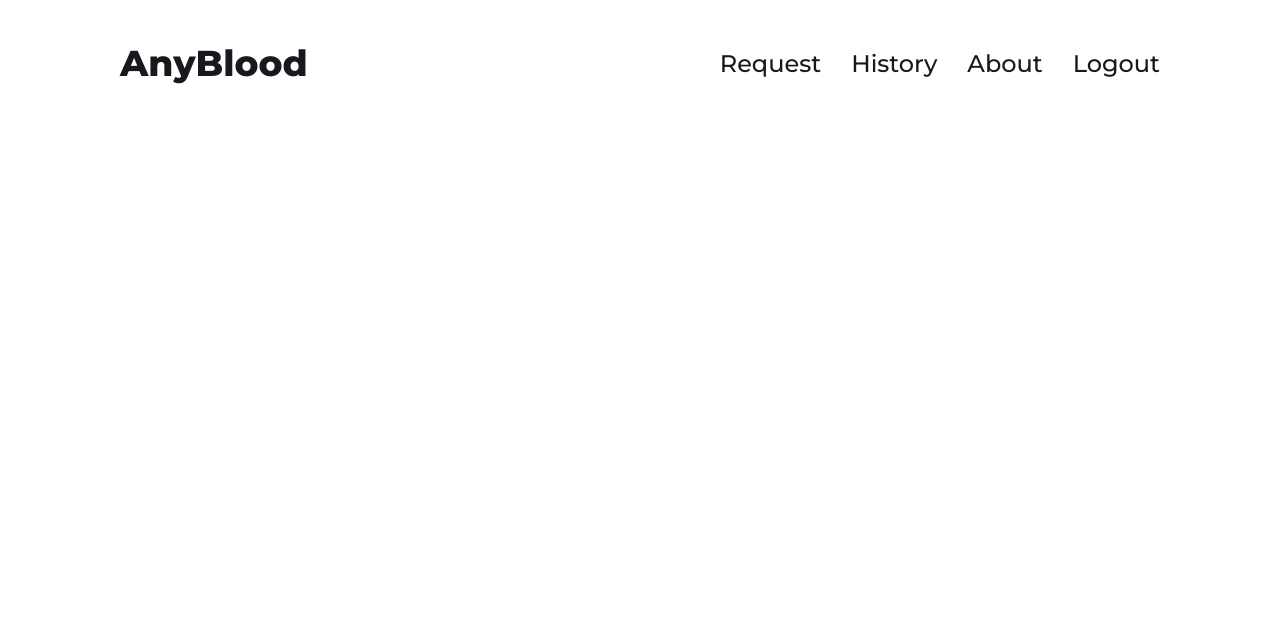
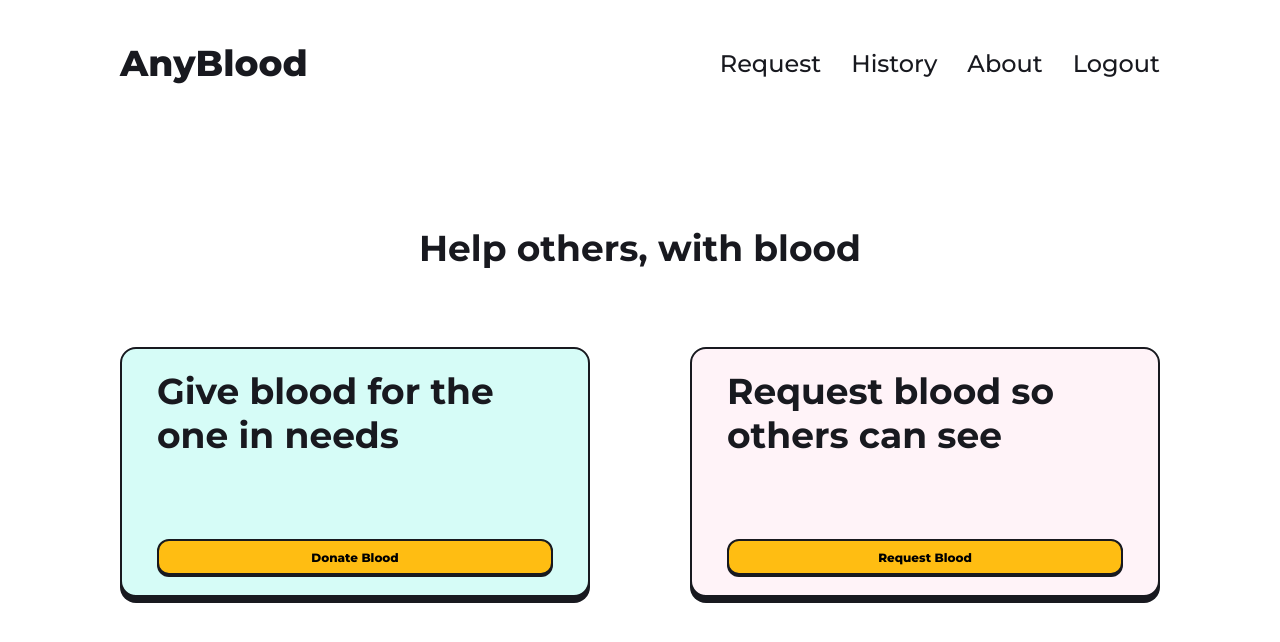
Before and after one commit to samudraarq/anyblood, a Next.js app: page / in a window 1280 px wide. Shown: the top 642 px of the page. Built offline with nearby package versions, Linux system fonts and the light colour scheme.

Commit message:
homepage cards

```diff
--- /dev/null
+++ b/components/Main/Main.module.css
@@ -0,0 +1,21 @@
+.main {
+  height: 70rem;
+  width: 100%;
+  margin-top: 10rem;
+  display: flex;
+  flex-direction: column;
+
+  align-items: center;
+}
+
+.main > h1 {
+  font-size: 3.6rem;
+  font-weight: 700;
+}
+
+.cards {
+  margin-top: 7.7rem;
+  width: 100%;
+  display: flex;
+  justify-content: space-between;
+}
--- /dev/null
+++ b/components/Main/Main.tsx
@@ -0,0 +1,27 @@
+import React from "react";
+import styles from "./Main.module.css";
+import MainCard from "./MainCard/MainCard";
+
+const Main = () => {
+  return (
+    <div className={styles.main}>
+      <h1>Help others, with blood</h1>
+      <div className={styles.cards}>
+        <MainCard
+          bgColor="#d6fcf7"
+          title="Give blood for the one in needs"
+          btnCta="Donate Blood"
+          link="/donate/form"
+        />
+        <MainCard
+          bgColor="#FFF3F8"
+          title="Request blood so others can see"
+          btnCta="Request Blood"
+          link="/request/form"
+        />
+      </div>
+    </div>
+  );
+};
+
+export default Main;
--- /dev/null
+++ b/components/Main/MainCard/MainCard.module.css
@@ -0,0 +1,41 @@
+.card {
+  padding: 2rem 3.5rem;
+  height: 25rem;
+  width: 47rem;
+
+  border: 2px solid #18191f;
+  border-radius: 1.6rem;
+  box-shadow: 0px 6px 0px 0px #18191f;
+  display: flex;
+  flex-direction: column;
+  justify-content: space-between;
+}
+
+.card > h2 {
+  font-size: 3.6rem;
+  font-weight: 700;
+}
+
+.card > button {
+  height: 3.6rem;
+  font-family: inherit;
+  font-size: 1.2rem;
+  font-weight: 800;
+  background: #ffbd12;
+  border: 2px solid #18191f;
+  box-shadow: 0px 2px 0px #18191f;
+  border-radius: 12px;
+  cursor: pointer;
+  transition: all 0.2s ease-in;
+  outline: none;
+}
+
+.card > button:hover {
+  transform: translateY(-3px);
+  box-shadow: 0px 5px 0px #18191f;
+}
+
+.card > button:active {
+  transform: translateY(1px);
+  box-shadow: 0px 1px 0px #18191f;
+}
--- /dev/null
+++ b/components/Main/MainCard/MainCard.tsx
@@ -0,0 +1,28 @@
+import Link from "next/link";
+import React, { FunctionComponent } from "react";
+import styles from "./MainCard.module.css";
+
+type Props = {
+  bgColor: string;
+  title: string;
+  btnCta: string;
+  link: string;
+};
+
+const MainCard: FunctionComponent<Props> = ({
+  bgColor,
+  title,
+  btnCta,
+  link,
+}) => {
+  return (
+    <div className={styles.card} style={{ backgroundColor: bgColor }}>
+      <h2>{title}</h2>
+      <Link href={link}>
+        <button>{btnCta}</button>
+      </Link>
+    </div>
+  );
+};
+
+export default MainCard;
--- a/components/Navbar/Navlink/Navlink.module.css
+++ b/components/Navbar/Navlink/Navlink.module.css
@@ -1,6 +1,5 @@
 .nav {
   display: flex;
-  flex-direction: row;
 }
 
 .nav li {
@@ -9,4 +8,9 @@
   font-weight: 500;
   list-style: none;
   cursor: pointer;
+  transition: all 0.2s ease-in-out;
 }
+
+.nav li:hover {
+  color: #f95a2c;
+}
--- a/pages/index.tsx
+++ b/pages/index.tsx
@@ -1,4 +1,5 @@
 import Head from "next/head";
+import Main from "../components/Main/Main";
 import Navbar from "../components/Navbar/Navbar";
 
 export default function Home() {
@@ -14,6 +15,7 @@ export default function Home() {
       </Head>
 
       <Navbar />
+      <Main />
     </div>
   );
 }
--- a/styles/globals.css
+++ b/styles/globals.css
@@ -1,7 +1,5 @@
 html,
 body {
-  padding: 0;
-  margin: 0;
   font-family: "Montserrat", sans-serif;
   font-size: 62.5%;
   color: #18191f;
@@ -14,6 +12,8 @@ a {
 
 * {
   box-sizing: border-box;
+  padding: 0;
+  margin: 0;
 }
 
 .selected {
```
